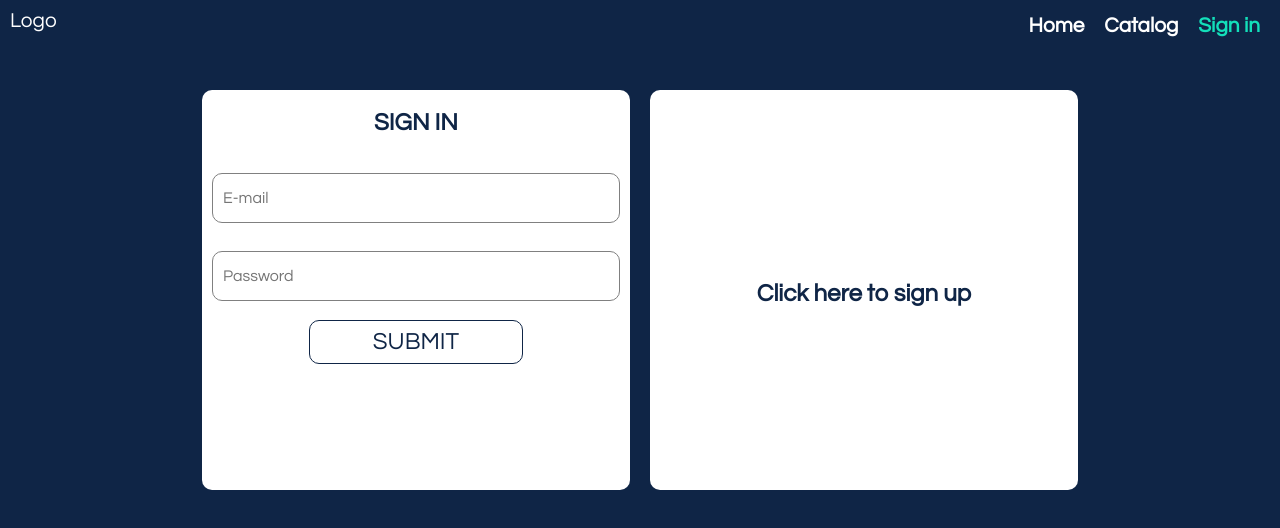
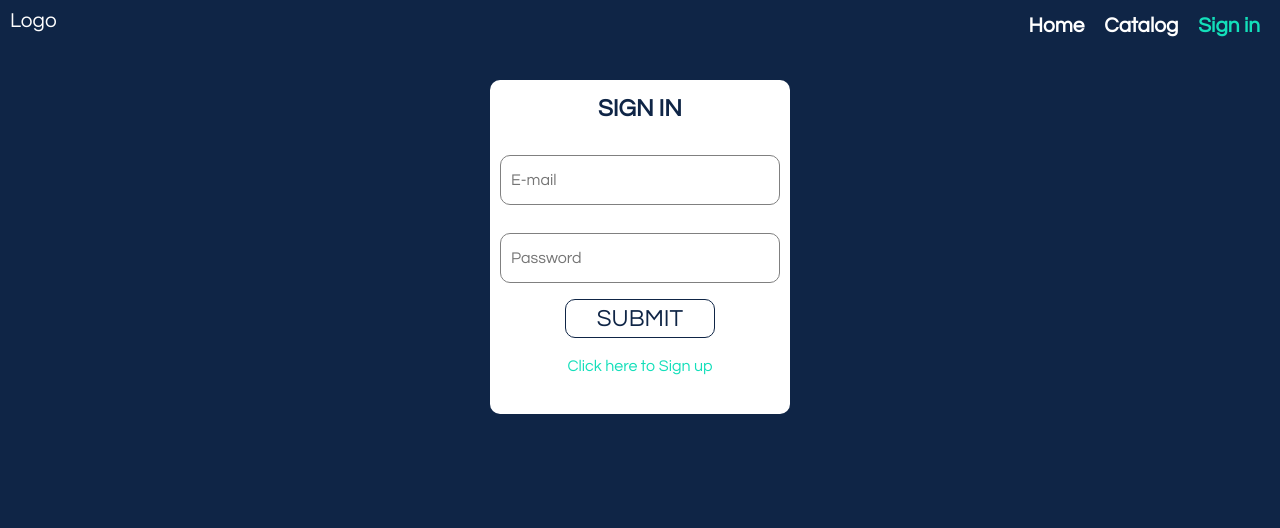
Before and after one commit to joannabkrol/i-m-bored, a React (Create React App) app: page /signin in a window 1280 px wide. Shown: the top 528 px of the page. Built offline with nearby package versions, Linux system fonts and the light colour scheme.

Commit message:
Changes at Signup / Signin page

```diff
--- a/src/Components/Signup/Signup.js
+++ b/src/Components/Signup/Signup.js
@@ -3,6 +3,8 @@ import React, {Component} from 'react';
 import Input from '../../Components/UI/Input/Input';
 import Button from '../../Components/UI/Button/Button';
 import Spinner from '../../Components/UI/Spinner/Spinner';
+
+import Signin from '../../Containers/AuthLogIn/AuthLogIn';
 
 import classes from './Signup.module.css';
 import * as actions from '../../store/actions/index';
@@ -55,13 +57,13 @@ class Auth extends Component {
                 touched: false
             },
         },
+        switchToSignIn: false,
     }
     checkValidity(val, rules) {
         let isValid = true;
         if (!rules) {
             return true;
         }
-
         if (rules.required) {
             isValid = val.trim() !== '' && isValid;
         }
@@ -91,11 +93,15 @@ class Auth extends Component {
         }
         this.setState({controls: updatedControls});
     }
-
     submitSignUpHandler = (event) => {
         event.preventDefault();
         //here will be redux dispatch method
         this.props.onAuthSignUp(this.state.controls.mail.value, this.state.controls.password.value, this.state.isSignup);
+    }
+    onSwitchToSignin = () => {
+        this.setState({
+            switchToSignIn: true,
+        })
     }
 
     render(){
@@ -123,15 +129,17 @@ class Auth extends Component {
         if (this.props.loading) {
             formSignUp = <Spinner/>
         }
-        /*
         let errorMessage = null;
         if (this.props.error) {
             errorMessage = (
-                <p>{this.props.error.message}</p>
+                <div className={classes.ErrorMsg}><p>{this.props.error.message}</p></div>
             )
         }
-        */
-        return(
+
+        return (<React.Fragment>
+            {this.state.switchToSignIn ? <Signin/> :
+            <React.Fragment>
+            {errorMessage}
             <div className={classes.Form}>
                 <h2>SIGN UP</h2>
                 <form>
@@ -141,9 +149,11 @@ class Auth extends Component {
                         clicked={this.submitSignUpHandler}
                     >SUBMIT</Button>
                 </form>
+                <p onClick={this.onSwitchToSignin} style={{textAlign: "center", color: "#13DFBA"}}>Click here to Sign in</p>
             </div>
-
-        );
+            </React.Fragment>
+        }
+        </React.Fragment>);
     }
 }
 const mapStateToProps = state => {
--- a/src/Components/Signup/Signup.module.css
+++ b/src/Components/Signup/Signup.module.css
@@ -1,23 +1,29 @@
 .Form {
-    background-color: #13DFBA;
+    background-color: white;
     border-radius: 10px;
-    width: 100%;
-    height: 50vh;
+    width: 300px;
+    margin: 1rem auto;
+    padding-bottom: 1.5rem;
 }
 .Form h2 {
     color: #0F2546;
     text-align: center;
     margin: 0;
-    padding: 20px;
+    padding: 1rem;
 }
 .Input {
     display: block;
     margin: auto;
 }
-
-@media (min-width: 600px) {
-    .Form {
-        width: 100%;
-        height: 50vh;
-    }
+.ErrorMsg {
+    width: 300px;
+    margin: 1rem auto;
+    box-sizing: border-box;
+    background-color: white;
+    border-radius: 10px;
+    padding: 1rem;
+    color: #dd355e;
+    left: 0;
+    right: 0;
+    display: fixed;
 }
--- a/src/Containers/AuthLogIn/AuthLogIn.js
+++ b/src/Containers/AuthLogIn/AuthLogIn.js
@@ -114,9 +114,9 @@ class Auth extends Component {
             form = <Spinner/>
         }
         let errorMessage = null;
-        if (this.props.error) {
+        if (this.props.errorSignin) {
             errorMessage = (
-                <div className={classes.ErrorMsg}><p>{this.props.error.message}</p></div>
+                <div className={classes.ErrorMsg}><p>{this.props.errorSignin.message}</p></div>
             )
         }
         let authRedirect = null;
@@ -126,6 +126,9 @@ class Auth extends Component {
 
         return(<React.Fragment>
                 {authRedirect}
+
+                {this.state.showSignup ? <SignUp/> : (
+                    <React.Fragment>
                         {errorMessage}
                         <div className={classes.Auth}>
                             <div className={classes.Form}>
@@ -137,15 +140,12 @@ class Auth extends Component {
                                         clicked={this.submitSignInHandler}
                                     >SUBMIT</Button>
                                 </form>
+                                <p onClick={this.showSignupHandler} style={{textAlign: "center", color: "#13DFBA"}}> Click here to Sign up </p>
                             </div>
-                        <div className={classes.SwitchToSignUp} onClick={this.showSignupHandler}>
-                            {this.state.showSignup ? <SignUp/>
-                            : <div className={classes.textContainer}><h2>
-                            Click here to sign up
-                            </h2></div>}
                         </div>
+                    </React.Fragment>
+                )}
 
-                </div>
             </React.Fragment>
         );
     }
@@ -153,7 +153,7 @@ class Auth extends Component {
 const mapStateToProps = state => {
     return {
         loading: state.auth.loadingSignin,
-        error: state.auth.error,
+        errorSignin: state.auth.errorSignin,
         isAuth: state.auth.token !== null,
     }
 }
--- a/src/Containers/AuthLogIn/AuthLogIn.module.css
+++ b/src/Containers/AuthLogIn/AuthLogIn.module.css
@@ -1,70 +1,39 @@
 .Auth {
-    width: 90%;
-    margin: 20px auto;
+    width: 300px;
+    margin: 1rem auto;
     box-sizing: border-box;
-    display: flex;
-    flex-direction: column;
-
+    display: fixed;
+    left: 0;
+    right: 0;
 }
 .ErrorMsg {
-    width: 90%;
-    margin: 20px auto;
+    width: 300px;
+    margin: 1rem auto;
     box-sizing: border-box;
     background-color: white;
     border-radius: 10px;
-    padding: 20px;
+    padding: 1rem;
     color: #dd355e;
+    left: 0;
+    right: 0;
+    display: fixed;
 }
 .Form {
     background-color: white;
     border-radius: 10px;
+    padding-bottom: 1.5rem;
 }
 .Form h2 {
     color: #0F2546;
     text-align: center;
     margin: 0;
-    padding: 20px;
+    padding: 1rem;
 }
 .Input {
     display: block;
     margin: auto;
 }
-.SwitchToSignUp {
-    background-color: white;
-    border-radius: 10px;
-    width: 100%;
-    margin-top: 10px;
-    height: 200px;
-}
-.SwitchToSignUp h2 {
-    text-align: center;
-    color: #0F2546;
-}
-.textContainer {
-    padding: 10% 0;
-}
 
 @media (min-width: 600px) {
-    .Auth {
-        width: 70%;
-        flex-direction: row;
-    }
-    .ErrorMsg {
-        width: 70%;
-    }
-    .Form {
-        width: 50%;
-        height: 50vh;
-        margin: 10px;
-    }
-    .SwitchToSignUp {
-        background-color: white;
-        border-radius: 10px;
-        width: 50%;
-        height: 50vh;
-        margin: 10px;
-    }
-    .textContainer {
-        padding: 40% 0;
-    }
+
 }
--- a/src/Containers/Home/Home.module.css
+++ b/src/Containers/Home/Home.module.css
@@ -34,7 +34,7 @@
     margin: 0;
 }
 
-@media (min-width: 500px) {
+@media (min-width: 800px) {
     .Conversation {
         width: 80%;
     }
--- a/src/store/reducers/auth.js
+++ b/src/store/reducers/auth.js
@@ -5,24 +5,25 @@ const initialState = {
     token: null,
     userId: null,
     error: null,
+    errorSignin: null,
     loadingSignin: false,
     loadingSignup: false
 };
 //SignIn:
 const authStartSignIn = (state, action) => {
-    return updatedObject(state, {error: null, loadingSignin: true} );
+    return updatedObject(state, {errorSignin: null, loadingSignin: true} );
 }
 const authSuccessSignIn = (state, action) => {
     return updatedObject(state, {
         loadingSignin: false,
         userId: action.userId,
         token: action.idToken,
-        error: null
+        errorSignin: null
     } );
 }
 const authFailSignIn = (state, action) => {
     return updatedObject(state, {
-        error: action.error,
+        errorSignin: action.error,
         loadingSignin: false
     }
     );
```
Lines whose indentation alone changed are shown as unchanged.
